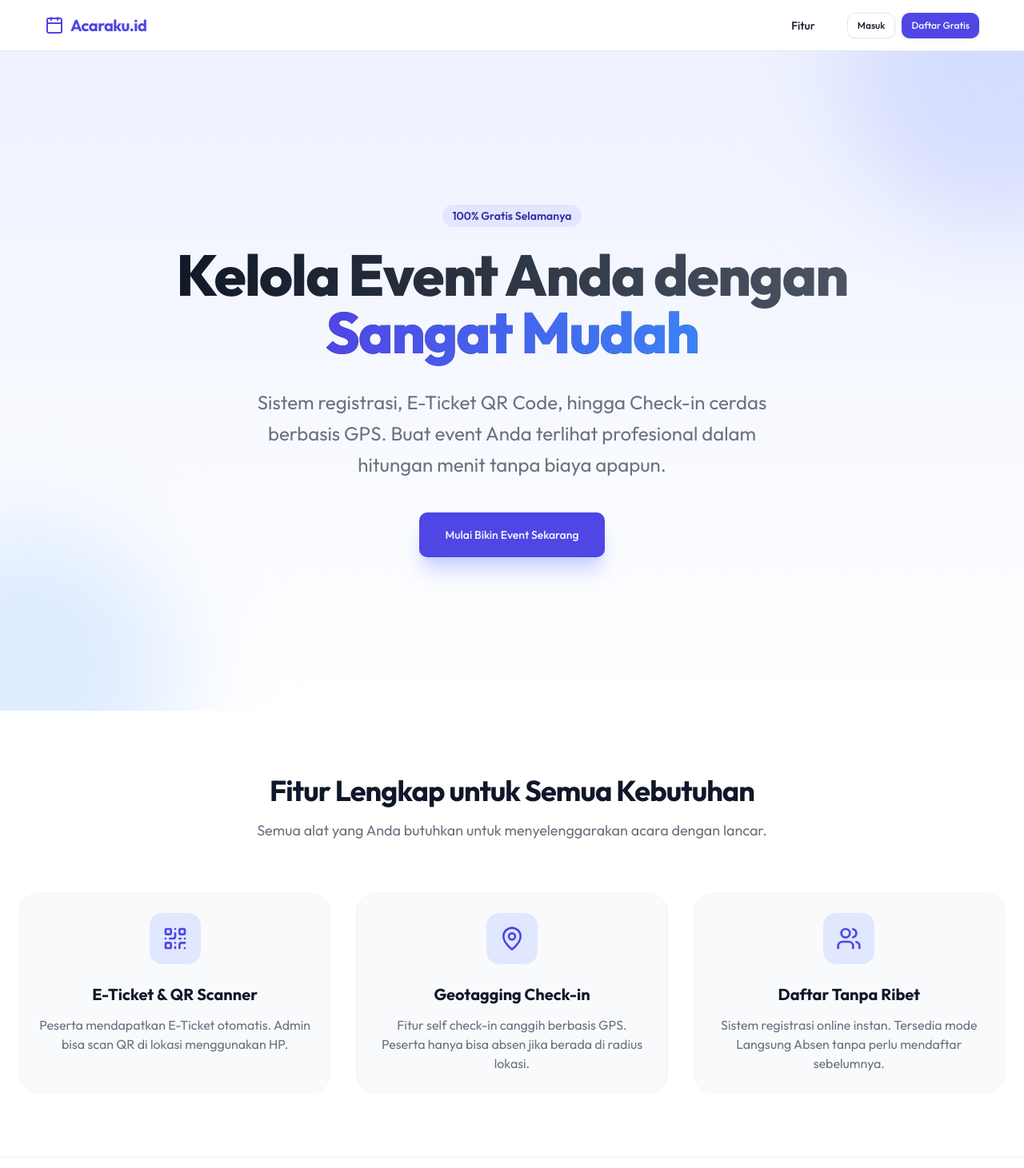
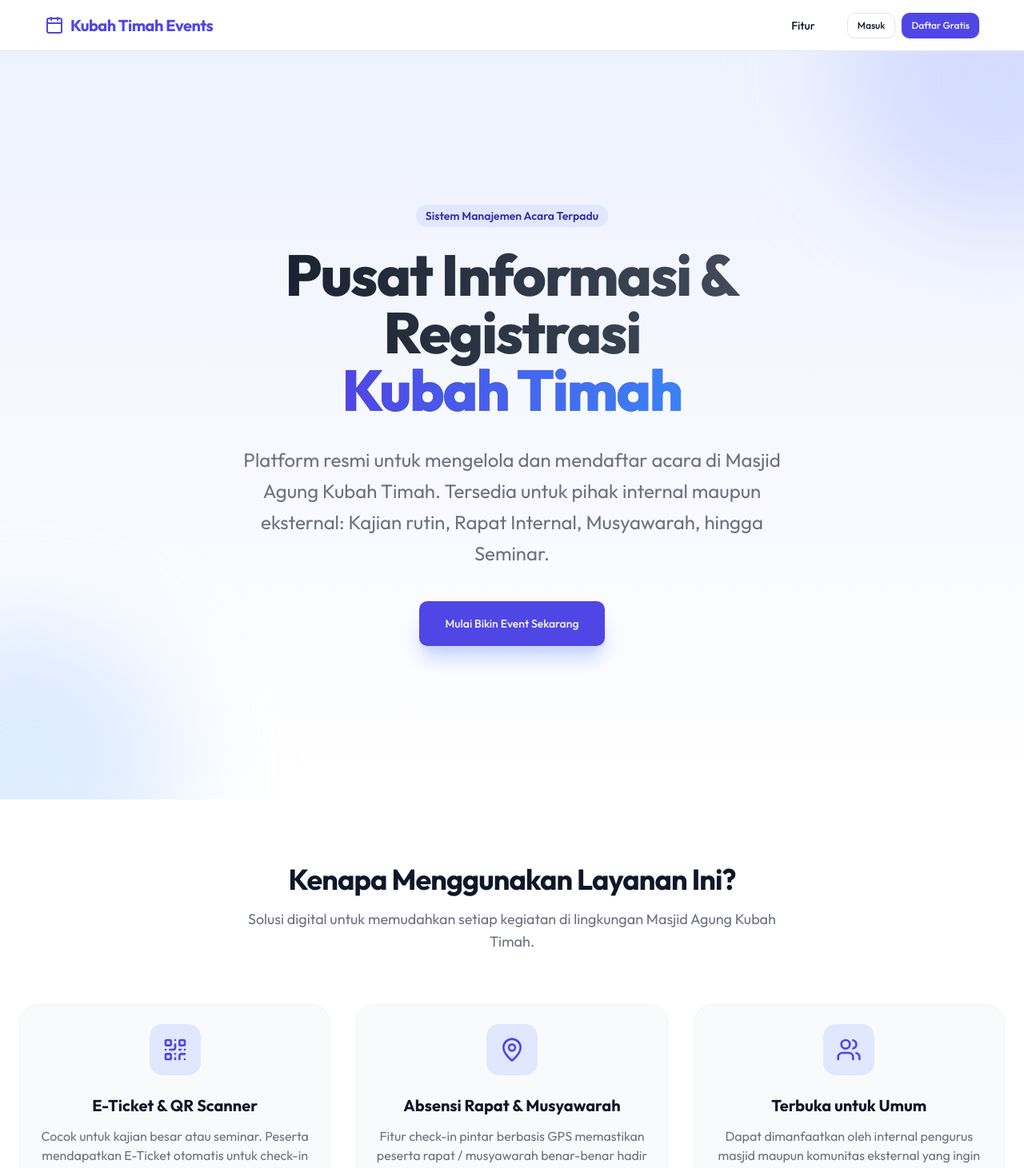
Before and after one commit to officialdmaqiqah/event-management, a Next.js app: page / in a window 1280 px wide. Shown: the top 1461 px of the page at 80% size. Built offline with nearby package versions, Linux system fonts and the light colour scheme.

Commit message:
Update landing page content for Masjid Agung Kubah Timah

```diff
--- a/src/app/page.tsx
+++ b/src/app/page.tsx
@@ -9,7 +9,7 @@ export default function Home() {
       <header className="px-6 lg:px-14 h-16 flex items-center border-b bg-white/80 backdrop-blur-md sticky top-0 z-50">
         <div className="flex gap-2 items-center font-bold text-xl tracking-tight text-indigo-600">
           <Calendar className="h-6 w-6" />
-          <span>Acaraku.id</span>
+          <span>Kubah Timah Events</span>
         </div>
         <nav className="ml-auto flex gap-4 sm:gap-6">
           <Link className="text-sm font-medium hover:text-indigo-600 transition-colors flex items-center" href="#features">
@@ -34,13 +34,13 @@ export default function Home() {
 
           <div className="container px-4 md:px-6 relative z-10 text-center max-w-4xl mx-auto">
             <div className="inline-block rounded-full bg-indigo-100 px-3 py-1 text-sm font-semibold text-indigo-800 mb-6">
-              100% Gratis Selamanya
+              Sistem Manajemen Acara Terpadu
             </div>
             <h1 className="text-4xl font-extrabold tracking-tight sm:text-5xl md:text-6xl lg:text-7xl mb-8 bg-clip-text text-transparent bg-gradient-to-r from-gray-900 to-gray-600">
-              Kelola Event Anda dengan <span className="text-transparent bg-clip-text bg-gradient-to-r from-indigo-600 to-blue-500">Sangat Mudah</span>
+              Pusat Informasi & Registrasi <br/><span className="text-transparent bg-clip-text bg-gradient-to-r from-indigo-600 to-blue-500">Kubah Timah</span>
             </h1>
             <p className="mx-auto max-w-[700px] text-gray-500 md:text-xl/relaxed lg:text-2xl/relaxed mb-10">
-              Sistem registrasi, E-Ticket QR Code, hingga Check-in cerdas berbasis GPS. Buat event Anda terlihat profesional dalam hitungan menit tanpa biaya apapun.
+              Platform resmi untuk mengelola dan mendaftar acara di Masjid Agung Kubah Timah. Tersedia untuk pihak internal maupun eksternal: Kajian rutin, Rapat Internal, Musyawarah, hingga Seminar.
             </p>
             <div className="flex flex-col sm:flex-row gap-4 justify-center">
               <Link href="/signup">
@@ -56,14 +56,14 @@ export default function Home() {
         <section id="features" className="w-full py-20 bg-white">
           <div className="container px-4 md:px-6 mx-auto">
             <div className="text-center mb-16">
-              <h2 className="text-3xl font-bold tracking-tight sm:text-4xl mb-4">Fitur Lengkap untuk Semua Kebutuhan</h2>
-              <p className="text-gray-500 max-w-2xl mx-auto text-lg">Semua alat yang Anda butuhkan untuk menyelenggarakan acara dengan lancar.</p>
+              <h2 className="text-3xl font-bold tracking-tight sm:text-4xl mb-4">Kenapa Menggunakan Layanan Ini?</h2>
+              <p className="text-gray-500 max-w-2xl mx-auto text-lg">Solusi digital untuk memudahkan setiap kegiatan di lingkungan Masjid Agung Kubah Timah.</p>
             </div>
             <div className="grid grid-cols-1 md:grid-cols-3 gap-8">
               {[
-                { icon: QrCode, title: "E-Ticket & QR Scanner", desc: "Peserta mendapatkan E-Ticket otomatis. Admin bisa scan QR di lokasi menggunakan HP." },
-                { icon: MapPin, title: "Geotagging Check-in", desc: "Fitur self check-in canggih berbasis GPS. Peserta hanya bisa absen jika berada di radius lokasi." },
-                { icon: Users, title: "Daftar Tanpa Ribet", desc: "Sistem registrasi online instan. Tersedia mode Langsung Absen tanpa perlu mendaftar sebelumnya." },
+                { icon: QrCode, title: "E-Ticket & QR Scanner", desc: "Cocok untuk kajian besar atau seminar. Peserta mendapatkan E-Ticket otomatis untuk check-in cepat di lokasi." },
+                { icon: MapPin, title: "Absensi Rapat & Musyawarah", desc: "Fitur check-in pintar berbasis GPS memastikan peserta rapat / musyawarah benar-benar hadir di area Masjid Kubah Timah." },
+                { icon: Users, title: "Terbuka untuk Umum", desc: "Dapat dimanfaatkan oleh internal pengurus masjid maupun komunitas eksternal yang ingin menyelenggarakan acara." },
               ].map((f, i) => (
                 <div key={i} className="flex flex-col items-center text-center p-6 rounded-3xl bg-gray-50 border border-gray-100 hover:shadow-xl hover:-translate-y-1 transition-all duration-300">
                   <div className="h-16 w-16 rounded-2xl bg-indigo-100 text-indigo-600 flex items-center justify-center mb-6">
@@ -79,7 +79,7 @@ export default function Home() {
       </main>
 
       <footer className="w-full py-6 bg-white border-t border-gray-100 flex flex-col sm:flex-row items-center justify-between px-6 lg:px-14">
-        <p className="text-sm text-gray-500">© 2026 Acaraku.id Platform. All rights reserved.</p>
+        <p className="text-sm text-gray-500">© 2026 Masjid Agung Kubah Timah. All rights reserved.</p>
         <div className="flex gap-4 mt-4 sm:mt-0">
           <Link className="text-sm text-gray-500 hover:text-gray-900" href="#">Syarat & Ketentuan</Link>
           <Link className="text-sm text-gray-500 hover:text-gray-900" href="#">Privasi</Link>
```
